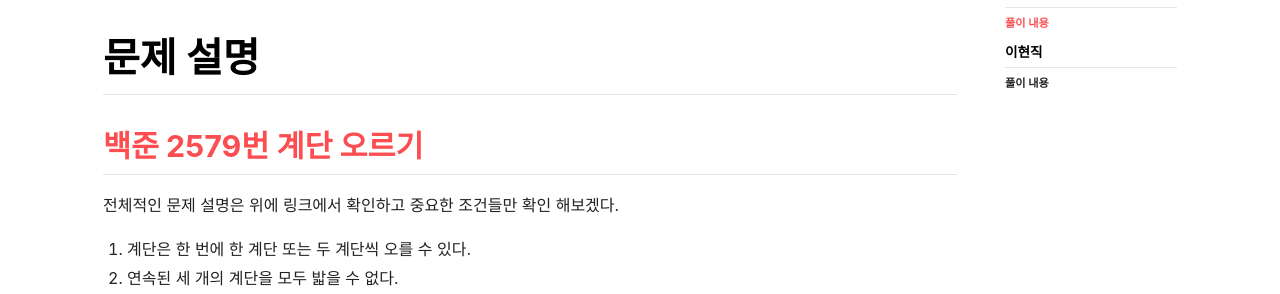
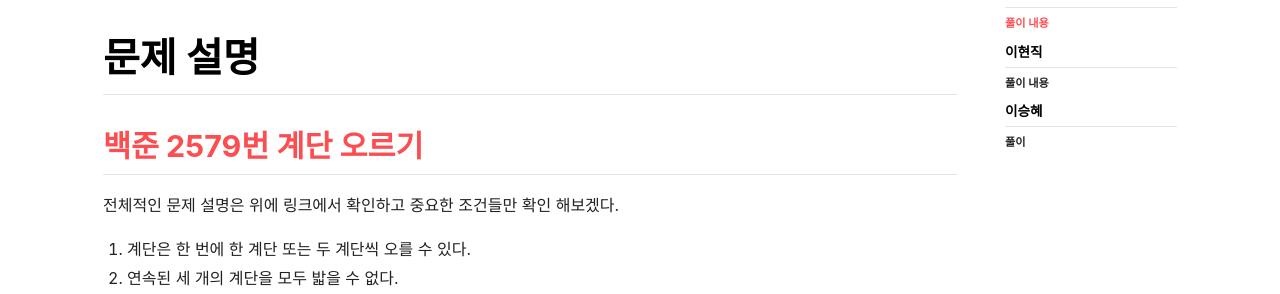
Before and after one commit to lcy960729/blog.maker, a Jekyll site: the page built from _posts/2020-07-03-baekjoon-2579.md, in a window 1280 px wide and 900 px high. Shown: the part 250-544 px from the top of the window. Built offline with Jekyll 4.4.1, drawn with Linux system fonts in a browser that asks for light colours; nearby versions of some CDN libraries.

Commit message:
Update 2020-07-03-baekjoon-2579.md
test

```diff
--- a/_posts/2020-07-03-baekjoon-2579.md
+++ b/_posts/2020-07-03-baekjoon-2579.md
@@ -95,3 +95,7 @@
 # 이현직
 
 ## 풀이 내용
+
+---
+# 이승혜
+## 풀이
```
